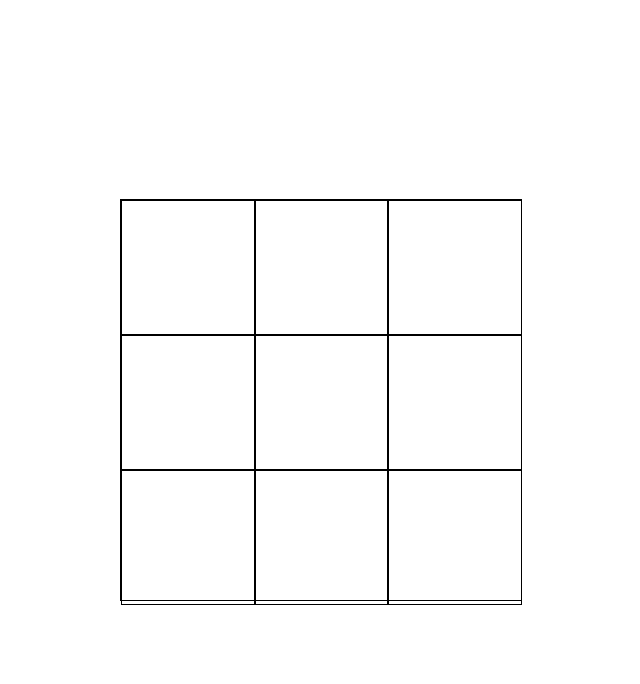
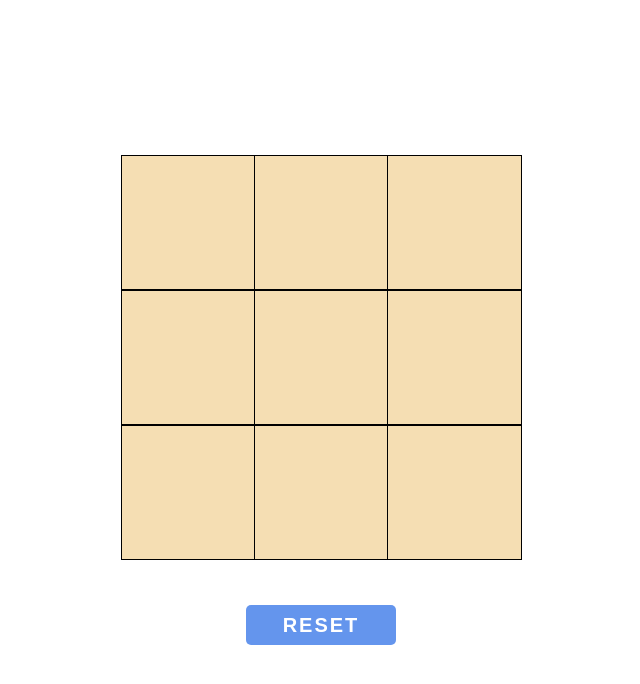
Before and after one commit to Raj-0512/odin_tictactoe, a plain HTML site: page index.html in a window 1280 px wide. Shown: the whole page, without its empty margins (319-959 px from the left). Drawn offline with Linux system fonts and the light colour scheme.

Commit message:
Reset Button implemented

```diff
--- a/script.js
+++ b/script.js
@@ -113,6 +113,7 @@ function generateBoard(){
     display_container.id = "display_container";
 
     document.body.append(display_container);
+    document.body.append(reset_button);
 
     const cell1 = document.createElement("div");
     cell1.classList.add("cell");
@@ -157,8 +158,23 @@ function generateBoard(){
         });
     });
 
+    reset_button.addEventListener("click" , () => {
 
+     document.getElementById("display_container").remove();
+        gameBoard.cells = ["", "", "", "", "", "", "", "", ""];
+        gameController.current_player_index = 0;
+        gameController.gameOverFlag = 0;
+
+        generateBoard();
+
+
+
+    });
 
 }
 
+const reset_button = document.createElement("button");
+reset_button.id = "reset_button";
+reset_button.textContent = "RESET";
+
 generateBoard();
--- a/style.css
+++ b/style.css
@@ -1,7 +1,6 @@
 #display_container{
     height: 400px;
     width: 400px;
-    border: 1px solid black;
     display: grid;
     grid-template-columns: 133px 133px 133px;
 }
@@ -13,6 +12,8 @@ body{
     margin: 0;
     align-items: center;
     height: 100vh;
+    flex-direction: column;
+    gap: 50px;
 }
 
 .cell{
@@ -24,4 +25,20 @@ body{
     width: 133px;
     font-weight: bold;
     font-size: 40px;
+    background-color: #f5deb3;;
 }
+
+#reset_button{
+    display: flex;
+    justify-content: center;
+    align-items: center;
+    border: transparent;
+    height: 40px;
+    width: 150px;
+    background-color: cornflowerblue;
+    font-size: 20px;
+    font-weight: bold;
+    border-radius: 5px;
+    color: white;
+    letter-spacing: 2px;
+}
```
